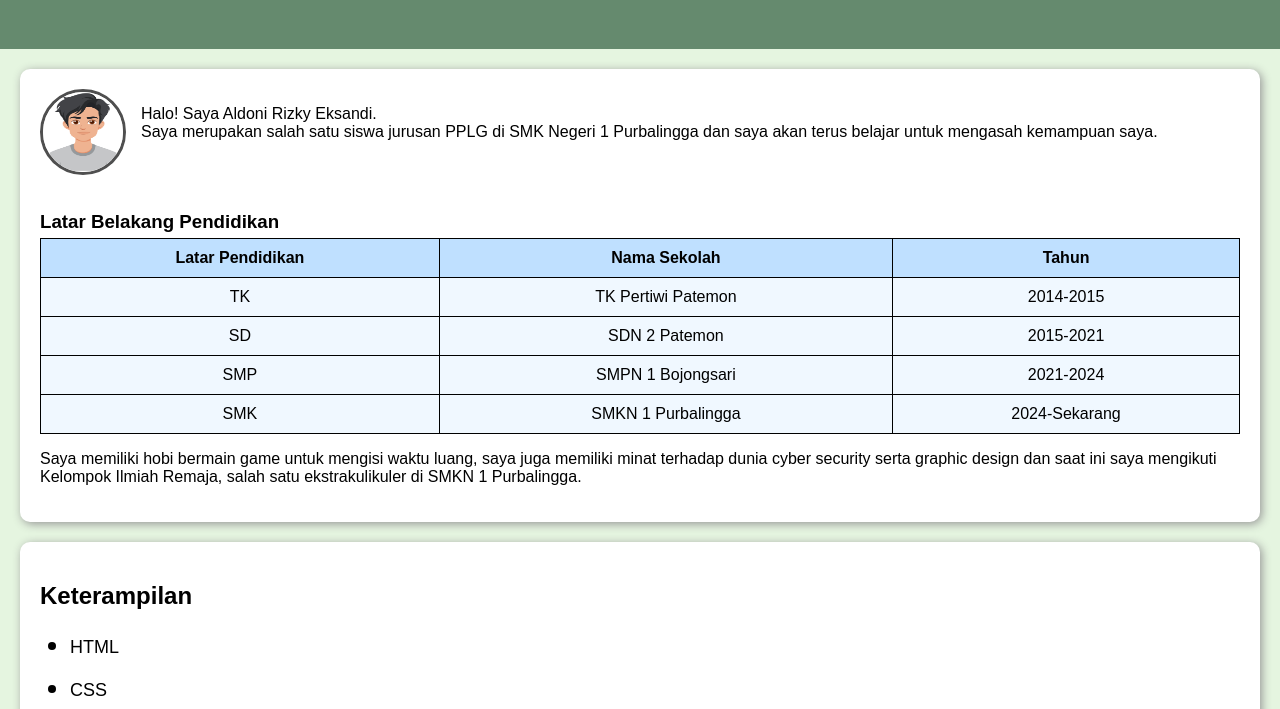
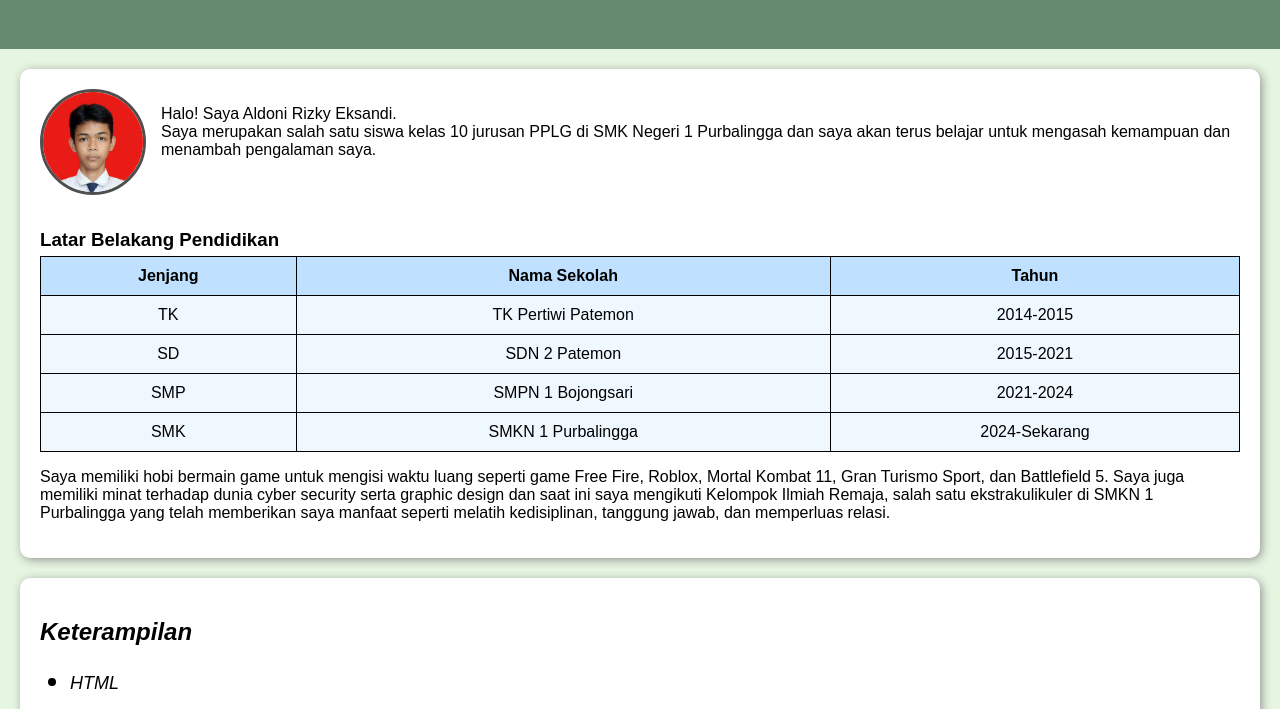
Before and after one commit to aldonirzkye/Latihan-PEMWEB-Deadline-23-Maret, a plain HTML site: page index.html in a window 1280 px wide. Shown: the part 91-800 px from the top of the page. Drawn offline with Linux system fonts and the light colour scheme.

Commit message:
Tugas Pemweb
Deadline 23 Maret 2025

```diff
--- a/index.html
+++ b/index.html
@@ -12,13 +12,13 @@
     </header>
 
     <section id="profil">
-        <img src="img/336635642_bc9fd4bd-de9b-4555-976c-8360576c6708.jpg" alt="foto profil" class="fprofil">
-        <p>Halo! Saya Aldoni Rizky Eksandi.<br>Saya merupakan salah satu siswa jurusan PPLG di SMK Negeri 1 Purbalingga dan saya akan terus
-             belajar untuk mengasah kemampuan saya.</p>
+        <img src="img/Foto Profil 1.1.jpg" alt="foto profil" class="fprofil">
+        <p>Halo! Saya Aldoni Rizky Eksandi.<br>Saya merupakan salah satu siswa kelas 10 jurusan PPLG di SMK Negeri 1 Purbalingga dan saya akan terus
+             belajar untuk mengasah kemampuan dan menambah pengalaman saya.</p>
         <h3>Latar Belakang Pendidikan</h3>
         <table>
             <tr>
-                <th>Latar Pendidikan</th>
+                <th>Jenjang</th>
                 <th>Nama Sekolah</th>
                 <th>Tahun</th>
             </tr>
@@ -43,9 +43,11 @@
                 <td>2024-Sekarang</td>
             </tr>
         </table>
-        <p>Saya memiliki hobi bermain game untuk mengisi waktu luang, saya juga memiliki minat terhadap
+        <p>Saya memiliki hobi bermain game untuk mengisi waktu luang seperti game Free Fire, Roblox, Mortal
+             Kombat 11, Gran Turismo Sport, dan Battlefield 5. Saya juga memiliki minat terhadap
              dunia cyber security serta graphic design  dan saat ini saya mengikuti Kelompok Ilmiah Remaja,
-            salah satu ekstrakulikuler di SMKN 1 Purbalingga.</p>
+             salah satu ekstrakulikuler di SMKN 1 Purbalingga yang telah memberikan saya manfaat seperti
+             melatih kedisiplinan, tanggung jawab, dan memperluas relasi.</p>
     </section>
 
     <section id="keterampilan">
--- a/style.css
+++ b/style.css
@@ -32,6 +32,7 @@ table {
 
 table th {
     background-color: rgb(191, 224, 255);
+    font-weight: bold;
 }
 
 table, th, td {
@@ -40,13 +41,17 @@ table, th, td {
     padding: 10px;
 }
 
+#keterampilan {
+    font-style:oblique;
+}
+
 #keterampilan ul {
     font-size: 18px;
     padding-left: 30px;
 }
 
 #keterampilan ul li {
-    margin-bottom: 15px;
+    margin-bottom: 20px;
 }
 
 #keterampilan ul li::marker {
@@ -60,8 +65,8 @@ table, th, td {
 
 .fprofil {
     float: left;
-    width: 80px;
-    height: 80px;
+    width: 100px;
+    height: 100px;
     margin: 0px 15px 12px 0px ;
     border-radius: 50%;
     border: #4f4f4f solid;
```
Also changed, not shown: img/336635642_bc9fd4bd-de9b-4555-976c-8360576c6708.jpg (deleted), img/Foto Profil 1.1.jpg (added).
